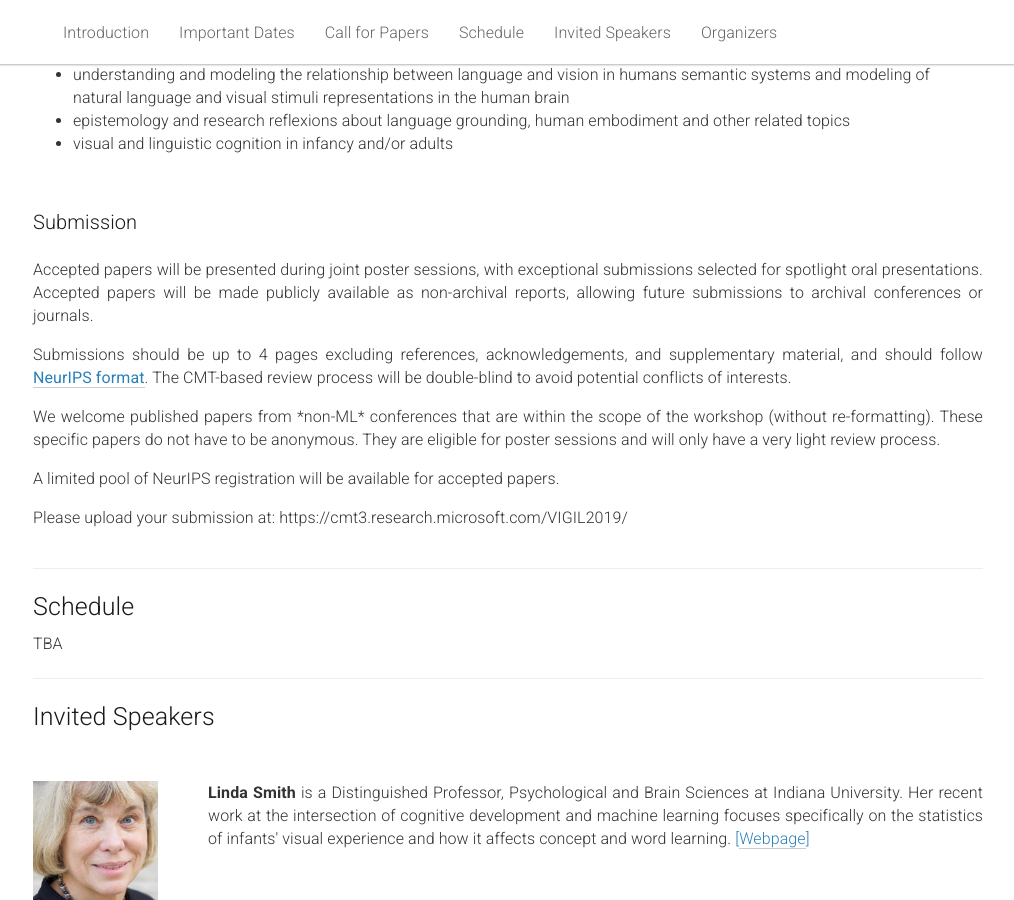
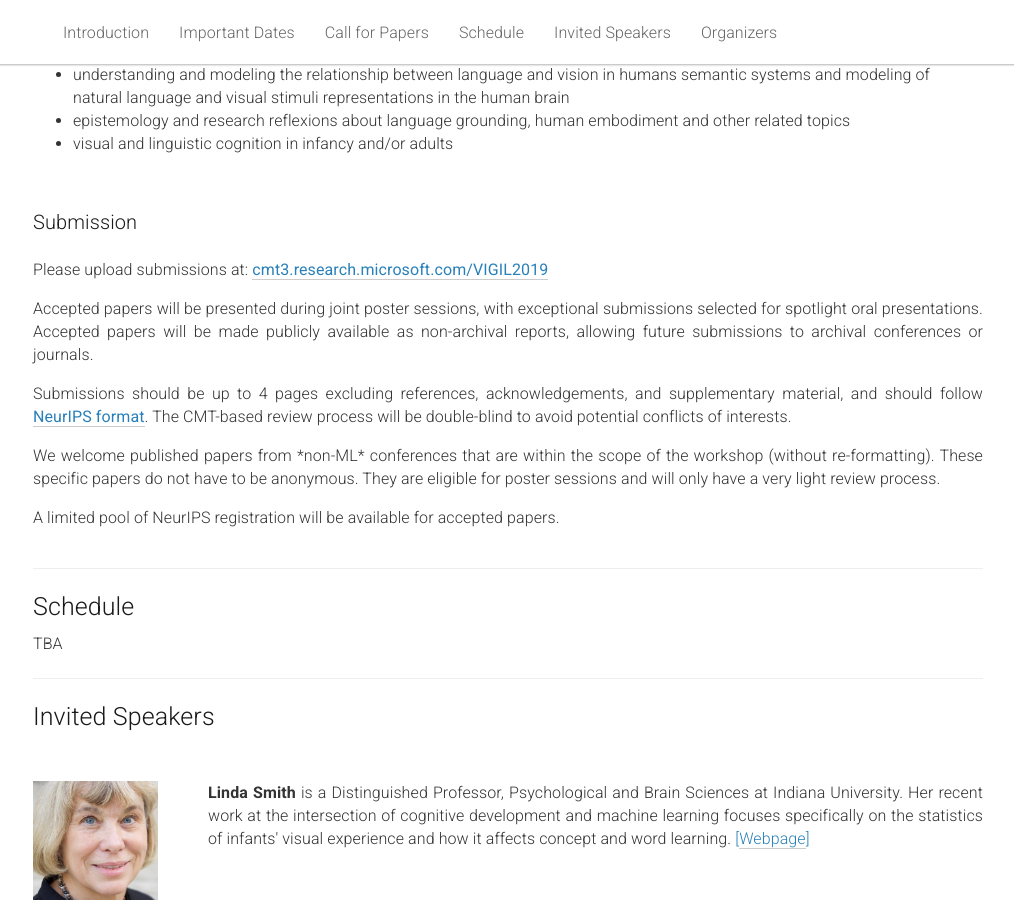
Before and after one commit to vigilworkshop/vigilworkshop.github.io, a Jekyll site: the page built from _pages/home.md, in a window 1280 px wide and 900 px high, scrolled down 1402 px. Shown: the whole window, without its empty margins (132-1146 px from the left). Built offline with Jekyll 4.4.1, drawn with Linux system fonts in a browser that asks for light colours.

Commit message:
Highlights CMT link

```diff
--- a/_pages/home.md
+++ b/_pages/home.md
@@ -114,20 +114,20 @@ acknowledgements: ""
     <div class="col-xs-12">
         <h3>Submission</h3>
         <p>
-            <br/>
+            <br>
+            Please upload submissions at: <a style="color:#2980b9;font-weight:400;" href="https://cmt3.research.microsoft.com/VIGIL2019/">cmt3.research.microsoft.com/VIGIL2019</a>
+        </p>
+        <p>
             Accepted papers will be presented during joint poster sessions, with exceptional submissions selected for spotlight oral presentations. Accepted papers will be made publicly available as non-archival reports, allowing future submissions to archival conferences or journals.
         </p>
         <p>
             Submissions should be up to 4 pages excluding references, acknowledgements, and supplementary material, and should follow <a href="https://neurips.cc/Conferences/2019/PaperInformation/StyleFiles" style="color:#2980b9;font-weight:400;">NeurIPS format</a>. The CMT-based review process will be double-blind to avoid potential conflicts of interests.
         </p>
-  <p>
-  We welcome published papers from *non-ML* conferences that are within the scope of the workshop (without re-formatting). These specific papers do not have to be anonymous. They are eligible for poster sessions and will only have a very light review process.
-  </p>
-   <p>
-  A limited pool of NeurIPS registration will be available for accepted papers.
-  </p>
-      <p>
-        Please upload your submission at: https://cmt3.research.microsoft.com/VIGIL2019/
+        <p>
+            We welcome published papers from *non-ML* conferences that are within the scope of the workshop (without re-formatting). These specific papers do not have to be anonymous. They are eligible for poster sessions and will only have a very light review process.
+        </p>
+         <p>
+            A limited pool of NeurIPS registration will be available for accepted papers.
         </p>
     </div>
 </div>
```
